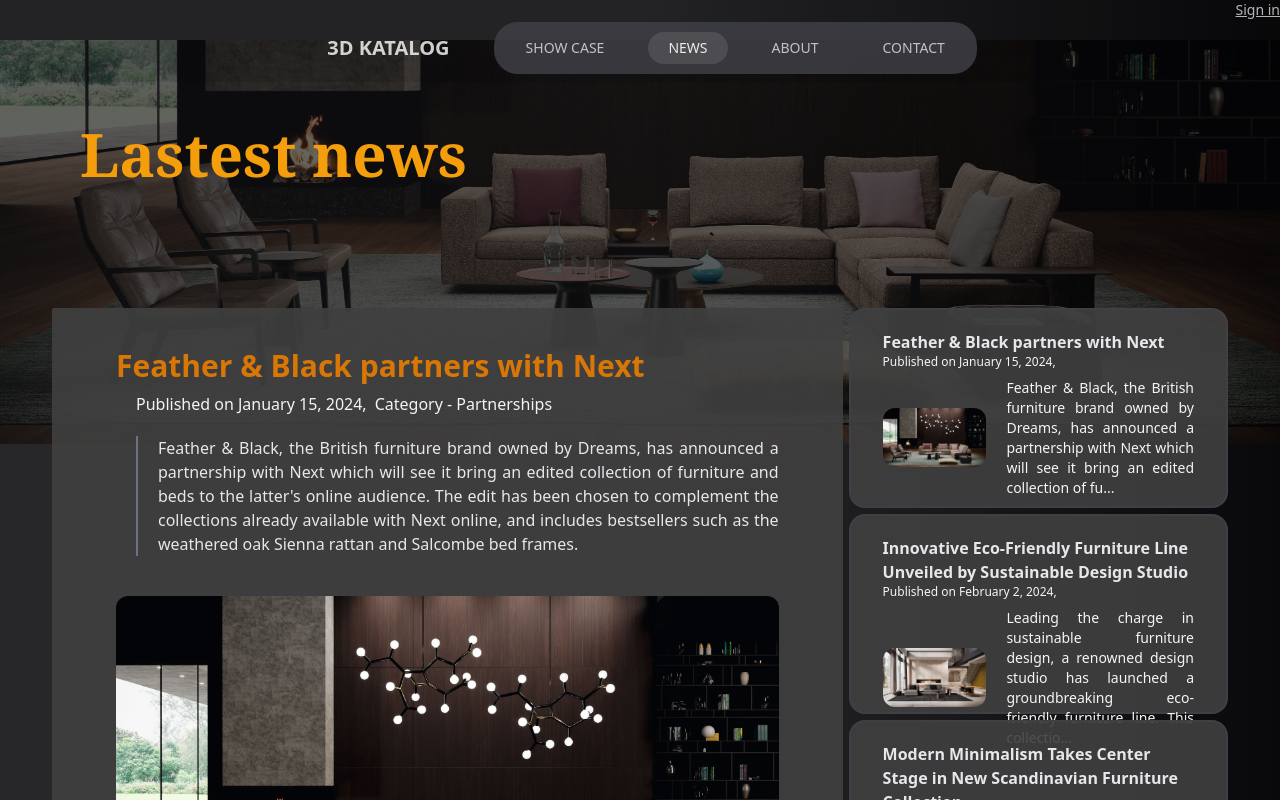
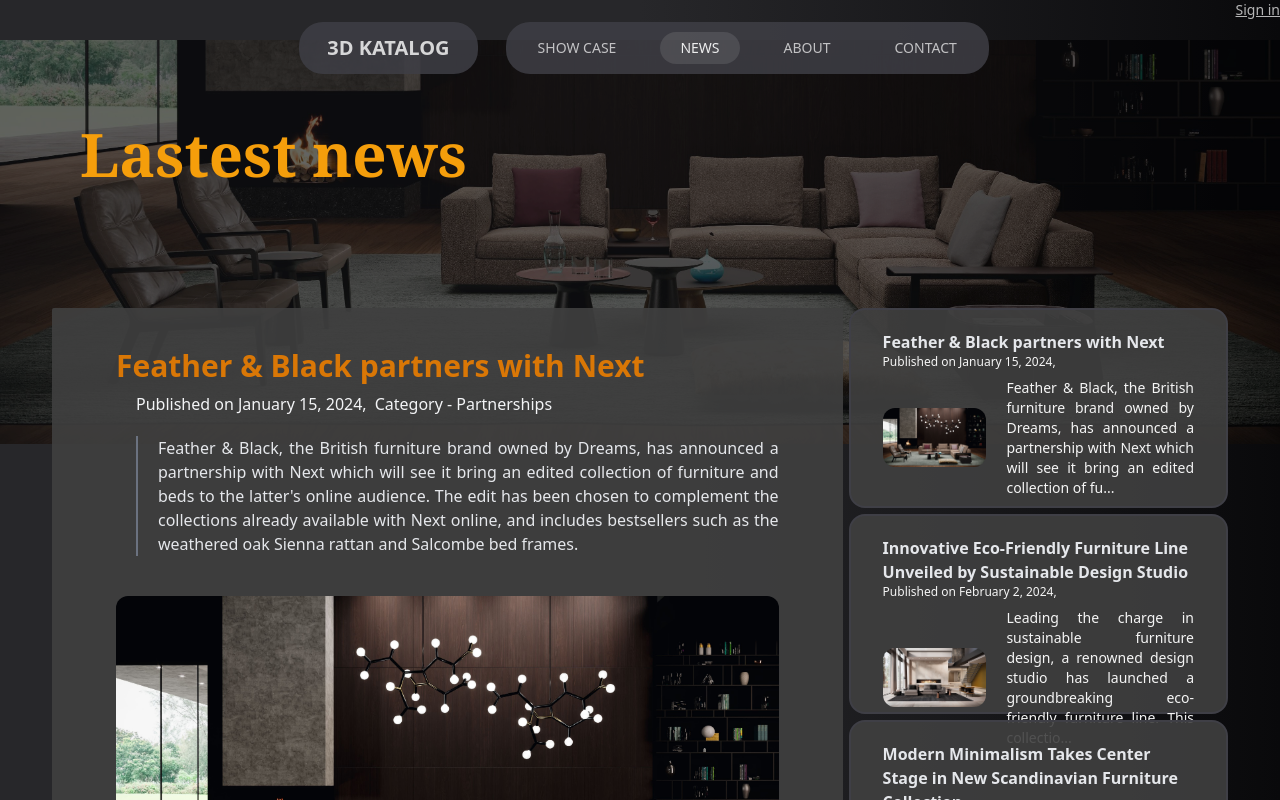
Before and after one commit to namke-dev/ThreeD-Catalog, a Next.js app: page /news in a window 1280 px wide. Shown: the top 800 px of the page. Built offline with nearby package versions, Linux system fonts and the light colour scheme; no server answers.

Commit message:
add style nav bar

```diff
--- a/src/components/layouts/LoginBar.jsx
+++ b/src/components/layouts/LoginBar.jsx
@@ -8,11 +8,18 @@ export default function LoginBar() {
 
   if (session) {
     return (
-      <div className="flex w-full justify-end items-center">
-        <div className="relative inline-block text-left">
+      <div
+        className="flex w-full justify-end items-center
+        mb-2"
+      >
+        <div
+          className="
+        flex justify-center
+        h-auto text-left bg-black/40 "
+        >
           <button
             type="button"
-            className="inline-flex items-center justify-center px-4 py-0.5
+            className="inline-flex items-center justify-center px-4 py-0
             text-white text-xs hover:bg-white/20 focus:outline-none"
             onClick={() => {
               setToggle(!toggle);
@@ -47,18 +54,10 @@ export default function LoginBar() {
                 >
                   Billing
                 </Link>
-                <button
-                  onclick="toggleDarkMode()"
-                  className="block w-full text-left px-4 py-2 text-sm text-gray-700 hover:bg-gray-100 hover:text-gray-900"
-                  role="menuitem"
-                >
+                <button className="block w-full text-left px-4 py-2 text-sm text-gray-700 hover:bg-gray-100 hover:text-gray-900">
                   Toggle Dark Mode
                 </button>
-                <button
-                  onclick="toggleDarkMode()"
-                  className="block w-full text-left px-4 py-2 text-sm text-gray-700 hover:bg-gray-100 hover:text-gray-900"
-                  role="menuitem"
-                >
+                <button className="block w-full text-left px-4 py-2 text-sm text-gray-700 hover:bg-gray-100 hover:text-gray-900">
                   <AuthButton onClick={() => signOut()}>Sign out</AuthButton>
                 </button>
               </div>
@@ -77,7 +76,7 @@ export default function LoginBar() {
 
 function AuthButton({ onClick, children }) {
   return (
-    <button
+    <div
       className="md:mb-0.5
       rounded-sm
       flex-col items-center justify-center
@@ -90,6 +89,6 @@ function AuthButton({ onClick, children }) {
       onClick={onClick}
     >
       {children}
-    </button>
+    </div>
   );
 }
--- a/src/components/layouts/Logo.jsx
+++ b/src/components/layouts/Logo.jsx
@@ -7,13 +7,17 @@ export default function Logo({ className, children, ...props }) {
       className={`
       h-full
       md:mx-2
-      md:px-4
+      md:px-7
       px-2
       m-auto
-      rounded-sm
       flex flex-col items-center justify-center
       text-white/80
       hover:text-amber-600
+      bg-zinc-700
+      bg-opacity-85
+      rounded-3xl
+      transition-colors
+      duration-500
       ${className}
       `}
     >
--- a/src/components/layouts/Navbar.jsx
+++ b/src/components/layouts/Navbar.jsx
@@ -16,7 +16,6 @@ export default function Navbar() {
     md:h-auto
     text-white/70
     pb-2
-    bg-black/10
     rounded-none
     "
     >
@@ -42,10 +41,6 @@ export default function Navbar() {
         rounded-3xl
         py-0.5"
         >
-          {/* <Link href={"/home"}>
-            <NavbartButton active={isCurrentPage("/home")}>HOME</NavbartButton>
-          </Link> */}
-
           <Link href={"/show-case"}>
             <NavbartButton active={isCurrentPage("/show-case")}>
               SHOW CASE
```
